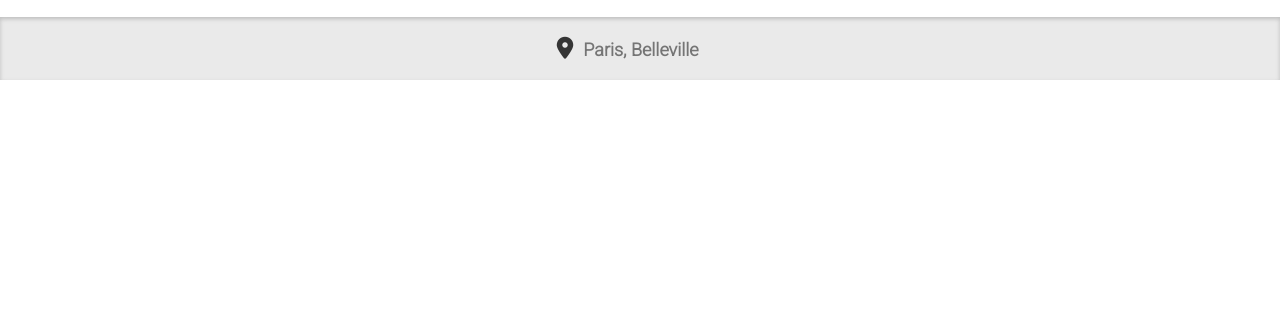
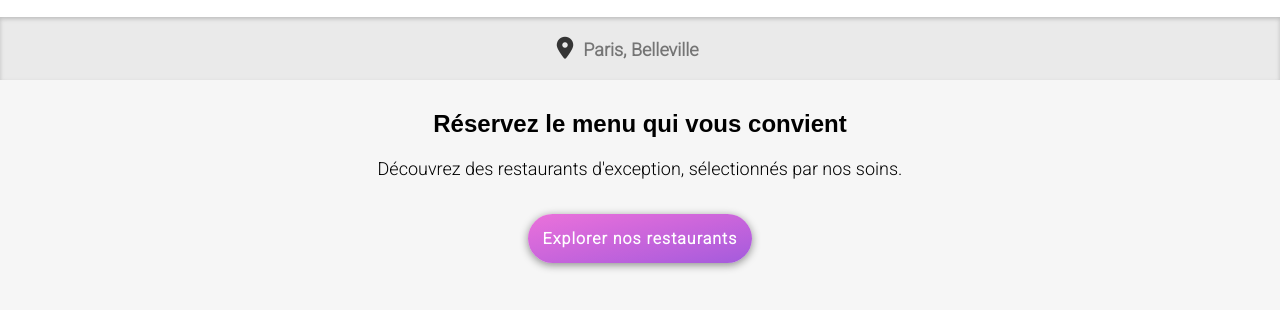
Before and after one commit to NathLouss/Ohmyfood-OC, a website: page public/index.html in a window 1280 px wide. Shown: the part 61-372 px from the top of the page. Drawn offline with Linux system fonts and the light colour scheme; a web font is replaced by a local one.

Commit message:
banner init

```diff
--- a/public/index.html
+++ b/public/index.html
@@ -20,6 +20,11 @@
         <p><i class="fas fa-map-marker-alt"></i></p>
         <input type="text" placeholder="Paris, Belleville">
       </form>
+      <div id="banner">
+        <h1>Réservez le menu qui vous convient</h1>
+        <p>Découvrez des restaurants d'exception, sélectionnés par nos soins.</p>
+        <a href="#">Explorer nos restaurants</a>
+      </div>
     </section>
     <section></section>
     <section></section>
--- a/sass/_main.scss
+++ b/sass/_main.scss
@@ -3,3 +3,4 @@
 @import "base/typo";
 @import "layout/header";
 @import "layout/form";
+@import "layout/banner"
--- /dev/null
+++ b/sass/layout/_banner.scss
@@ -0,0 +1,28 @@
+#banner {
+  background-color: #f6f6f6;
+  text-align: center;
+  height: 300px;
+  /* desktop >> if screen is equal or more then*/
+  @media screen and (min-width: 426px) {
+    height: 230px;
+  }
+  h1 {
+    font-family: "shrikland", sans-serif;
+    padding: 30px 75px 20px 75px;
+  }
+  p {
+    font-size: 18px;
+    padding: 0 35px;
+    margin-bottom: 50px;
+  }
+  a {
+    border-radius: 50px;
+    padding: 15px;
+    text-decoration: none;
+    color: white;
+    font-weight: 600;
+    letter-spacing: 1px;
+    background-image: linear-gradient(to right bottom, #ea72da, #da6bdb, #c965db, #b760dc, #a35bdc);
+    box-shadow: 0px 2px 8px 0px rgb(0 0 0 / 44%);
+  }
+}
```
Also changed, not shown: public/css/style.css, sass/base/_base.scss (line endings or trailing spaces), 1 other file.
